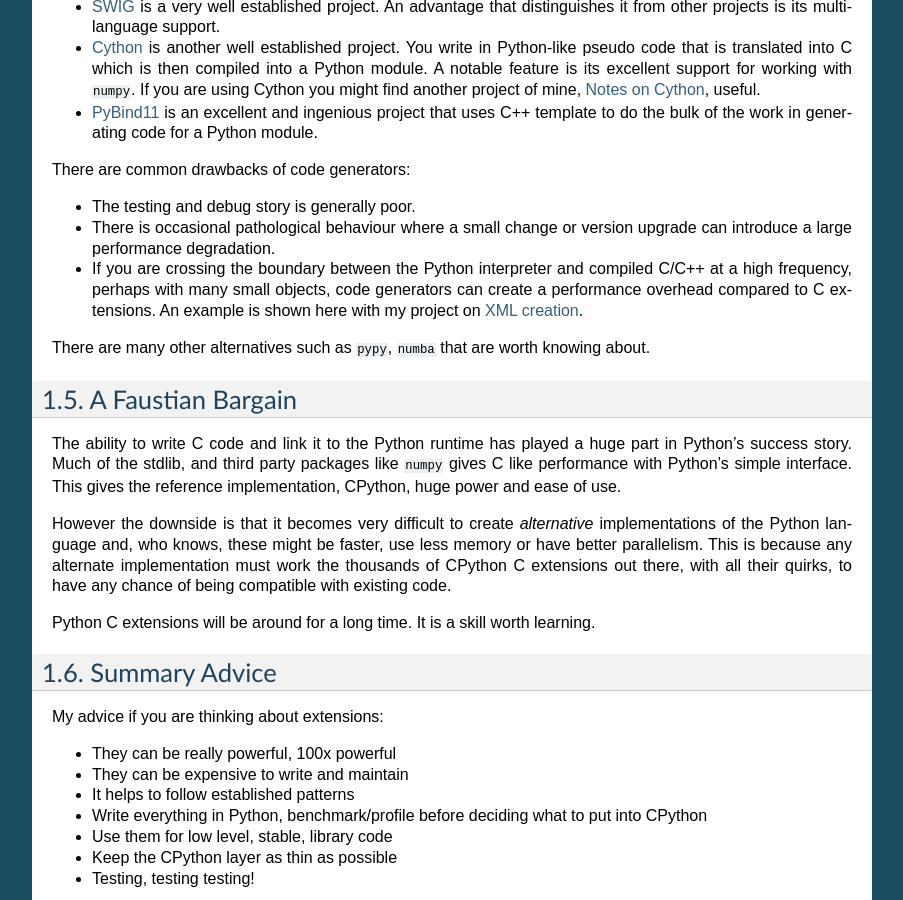
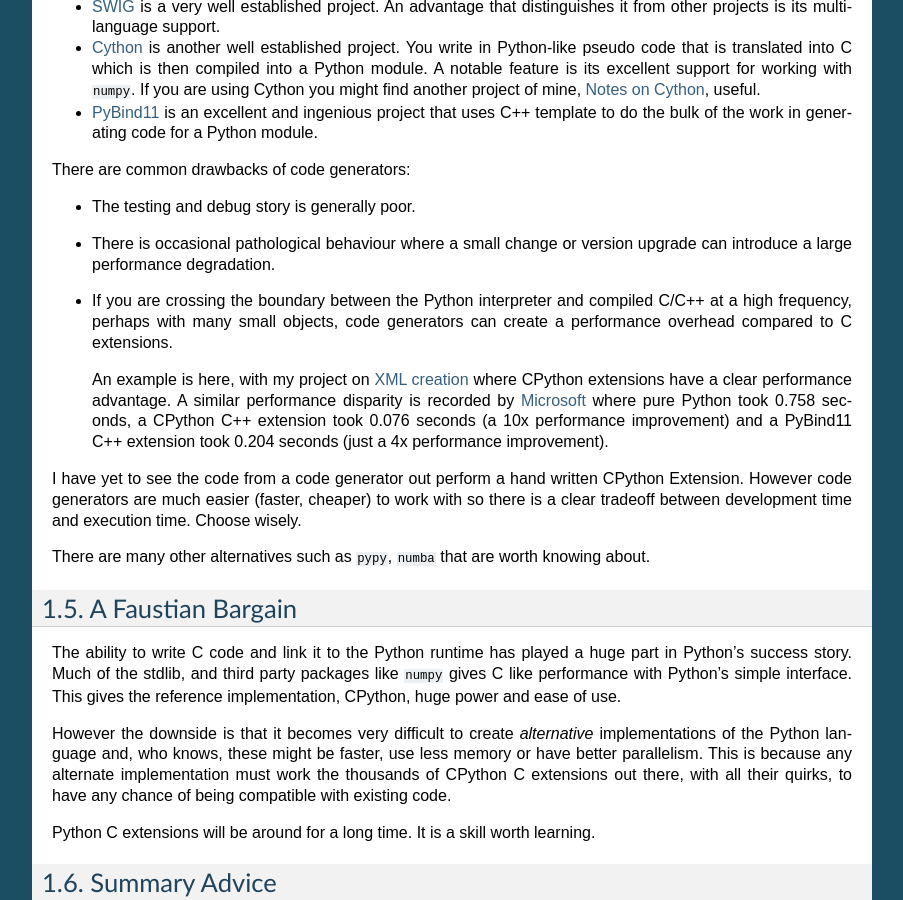
Before and after one commit to paulross/PythonExtensionPatterns, a Sphinx documentation site: the page built from doc/sphinx/source/introduction.rst, in a window 1280 px wide and 900 px high, scrolled down 1928 px. Shown: the whole window, without its empty margins (198-1101 px from the left). Built offline with Sphinx 7.4.7, drawn with Linux system fonts in a browser that asks for light colours.

Commit message:
Minor addition to the introduction.

```diff
--- a/doc/sphinx/source/introduction.rst
+++ b/doc/sphinx/source/introduction.rst
@@ -157,8 +157,17 @@
   degradation.
 - If you are crossing the boundary between the Python interpreter and compiled C/C++ at a high frequency, perhaps with
   many small objects, code generators can create a performance overhead compared to C extensions.
-  An example is shown here with my project on `XML creation <https://github.com/paulross/xmlwriter>`_.
 
+  An example is here, with my project on `XML creation <https://github.com/paulross/xmlwriter>`_
+  where CPython extensions have a clear performance advantage.
+  A similar performance disparity is recorded by
+  `Microsoft <https://learn.microsoft.com/en-us/visualstudio/python/working-with-c-cpp-python-in-visual-studio?view=vs-2022#call-the-dll-from-python>`_
+  where pure Python took 0.758 seconds, a CPython C++ extension took 0.076 seconds (a 10x performance improvement)
+  and a PyBind11 C++ extension took 0.204 seconds (just a 4x performance improvement).
+
+I have yet to see the code from a code generator out perform a hand written CPython Extension.
+However code generators are much easier (faster, cheaper) to work with so there is a clear tradeoff between
+development time and execution time. Choose wisely.
 
 There are many other alternatives such as ``pypy``, ``numba`` that are worth knowing about.
 
```
